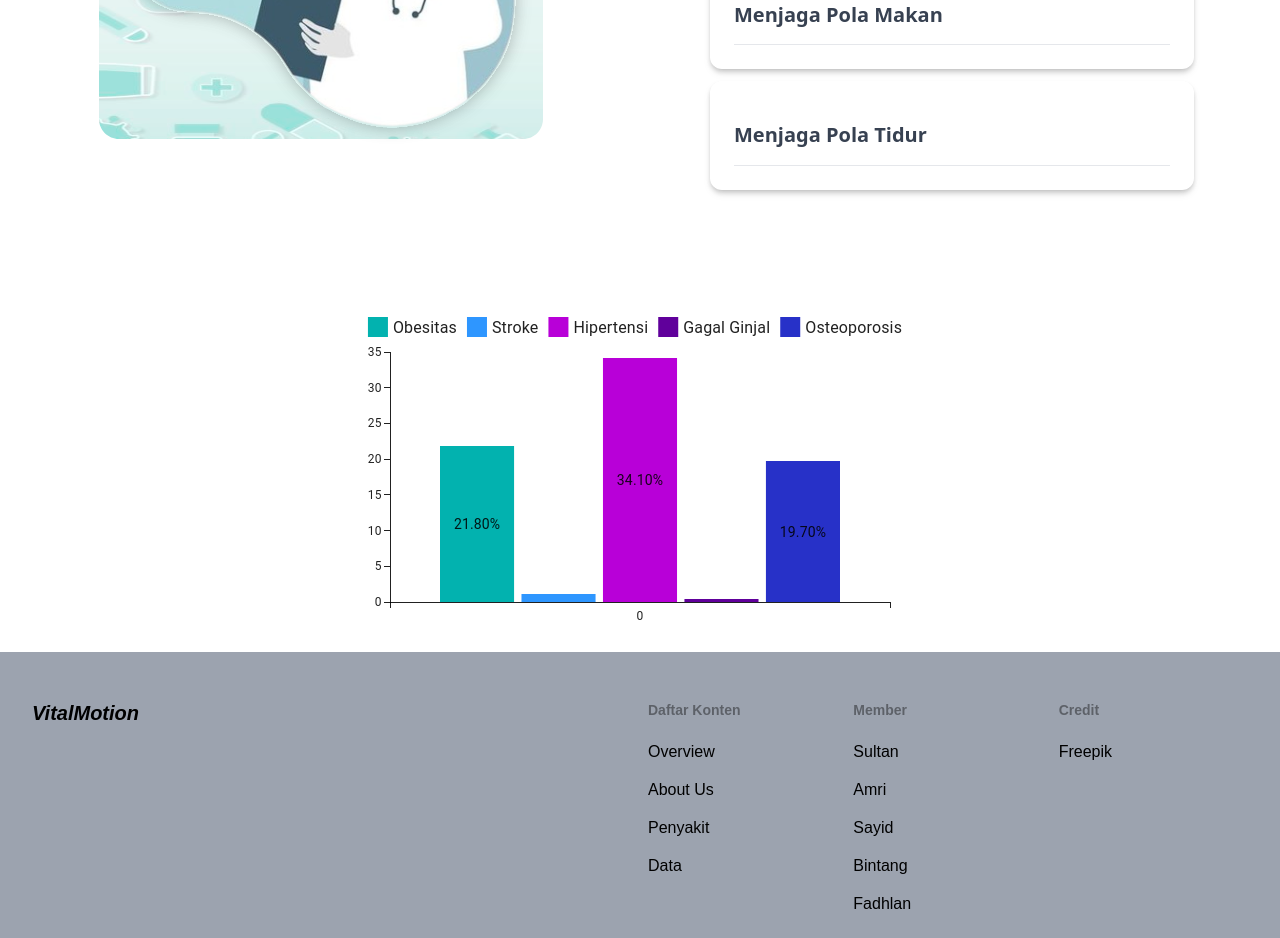
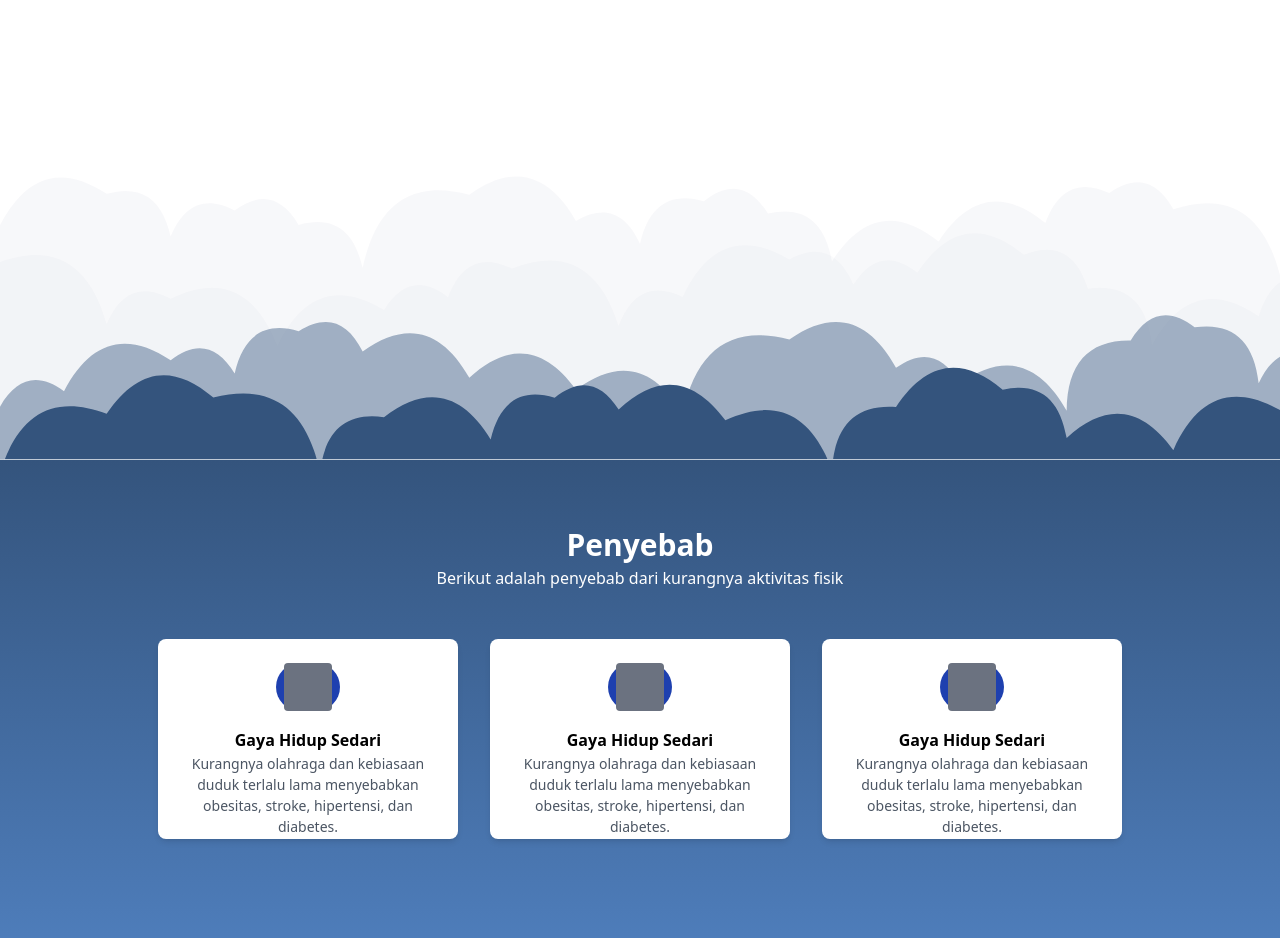
Before and after one commit to mybezen/prj-sagas, a React (Vite) app: page / in a window 1280 px wide. Shown: the part 4377-5315 px from the top of the page. Built offline with nearby package versions, Linux system fonts and the light colour scheme.

Commit message:
add some section -styling

```diff
--- a/src/components/Footer.jsx
+++ b/src/components/Footer.jsx
@@ -20,7 +20,7 @@ const currentYear = new Date().getFullYear();
 export function FooterWithSocialLinks() {
   return (
     <footer className="relative w-full">
-      <div className="pt-12 mx-auto w-full max-w-full px-8 bg-gray-400">
+      <div className="pt-12 mx-auto w-full max-w-full px-8 ">
         <div className="grid grid-cols-1 justify-between gap-4 md:grid-cols-2">
           <Typography variant="h5" className="mb-6 poppins-semibold-italic">
             VitalMotion
--- a/src/components/Tabs.jsx
+++ b/src/components/Tabs.jsx
@@ -32,7 +32,7 @@ export default function IconLabelTabs() {
   return (
     <div className="lg:-mt-36">
       <img className="w-full" data-aos="fade-up" src={WaveIcon}></img>
-      <div className="flex flex-col items-center pt-24 bg-sky-bl">
+      <div className="flex flex-col items-center p-24 bg-gradient-to-b from-sky-bl to-dr-bl">
         <h1 className="lg:text-4xl text-2xl poppins-bold pb-1">
           Kenali Penyakit Tidak Menular
         </h1>
@@ -369,6 +369,7 @@ export default function IconLabelTabs() {
           </Box>
         </div>
       </div>
+
     </div>
   );
 }
--- a/src/pages/Home.jsx
+++ b/src/pages/Home.jsx
@@ -9,6 +9,8 @@ import Information from '../sections/Information';
 import IconLabelTabs from '../components/Tabs';
 import CustomLabels from '../components/Charts';
 import Introduction from '../sections/Introduction';
+import Reason from '../sections/Reason';
+import OurTeam from '../sections/OurTeam';
 
 function Home() {
   useEffect(() => {
@@ -29,7 +31,9 @@ function Home() {
         <Introduction />
         <IconLabelTabs />
         <Information />
+        <Reason />
         <CustomLabels />
+        <OurTeam />
         <FooterWithSocialLinks />
       </div>
     </div>
--- a/src/sections/Information.jsx
+++ b/src/sections/Information.jsx
@@ -22,7 +22,7 @@ function Information() {
   return (
     <div className="flex flex-col">
       <img
-        className="w-full"
+        className="w-full absolute"
         data-aos="fade-up"
         data-aos-easing="ease-in-sine"
         data-aos-duration="700"
--- /dev/null
+++ b/src/sections/OurTeam.jsx
@@ -0,0 +1,19 @@
+import { AmriCard, AripCard, BintangCard, FadhlanCard, SultanCard } from "../components/BioCard"
+
+
+function OurTeam() {
+  return (
+    <div className="container">
+    <h1 className="poppins-bold text-3xl text-center m-8">Our Team</h1>
+    <div className="flex gap-3">
+        <SultanCard />
+        <FadhlanCard />
+        <AmriCard />
+        <AripCard />
+        <BintangCard />
+    </div>
+    </div>
+  )
+}
+
+export default OurTeam
--- a/src/sections/Reason.jsx
+++ b/src/sections/Reason.jsx
@@ -1,6 +1,33 @@
 import AOS from 'aos';
 import 'aos/dist/aos.css';
 import { useEffect } from 'react';
+import CloudTopIcon from '../assets/CloudTop.svg';
+import { Typography } from "@material-tailwind/react";
+
+// Card component
+function LifestyleCard() {
+  return (
+    <div
+      className="flex flex-col items-center p-6 bg-white rounded-lg shadow-md w-[300px] h-[200px]"
+      data-aos="fade-up"
+    >
+      {/* Icon Placeholder */}
+      <div className="flex items-center justify-center w-16 h-16 bg-blue-800 rounded-full mb-4">
+        {/* Placeholder for icon */}
+        <div className="w-12 h-12 bg-gray-500 rounded"></div>
+      </div>
+      {/* Text Section */}
+      <div className="text-center">
+        <Typography variant="h6" className="font-semibold text-black">
+          Gaya Hidup Sedari
+        </Typography>
+        <Typography variant="small" className="text-gray-600">
+          Kurangnya olahraga dan kebiasaan duduk terlalu lama menyebabkan obesitas, stroke, hipertensi, dan diabetes.
+        </Typography>
+      </div>
+    </div>
+  );
+}
 
 function Reason() {
   useEffect(() => {
@@ -11,7 +38,34 @@ function Reason() {
     AOS.refresh();
   }, []);
 
-  return <div className="w-full min-h-screen"></div>;
+  return (
+    <div>
+      {/* Cloud Image */}
+      <img className="w-full" src={CloudTopIcon} alt="Cloud Top" />
+
+      {/* Gradient Background and Content */}
+      <div className="w-full min-h-screen bg-gradient-to-b from-dr-bl to-sky-bl py-16">
+
+        {/* Header Section */}
+        <div className="text-center mb-12" data-aos="fade-down">
+          <Typography variant="h3" className="font-bold text-white">
+            Penyebab
+          </Typography>
+          <Typography variant="body1" className="text-white">
+            Berikut adalah penyebab dari kurangnya aktivitas fisik
+          </Typography>
+        </div>
+
+        {/* Cards Container */}
+        <div className="flex justify-center space-x-8">
+          {/* Three cards */}
+          <LifestyleCard />
+          <LifestyleCard />
+          <LifestyleCard />
+        </div>
+      </div>
+    </div>
+  );
 }
 
 export default Reason;
--- a/tailwind.config.js
+++ b/tailwind.config.js
@@ -19,7 +19,8 @@ export default {
         'gr-blue' : '#347991',
         'gd-db' : '#40284B',
         'gd-lb' : '#3E76C5',
-        'sky-bl' : '#5F98E3'
+        'sky-bl' : '#5F98E3',
+        'dr-bl' : '#34547D',
 
       }
     },
```
Also changed, not shown: src/assets/CloudBottom.svg, src/assets/CloudTop.svg (added).
